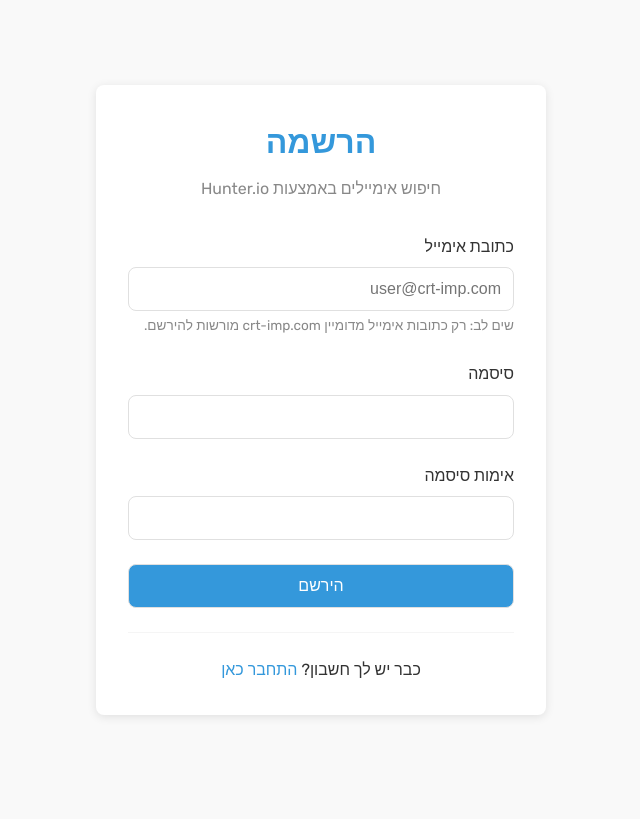
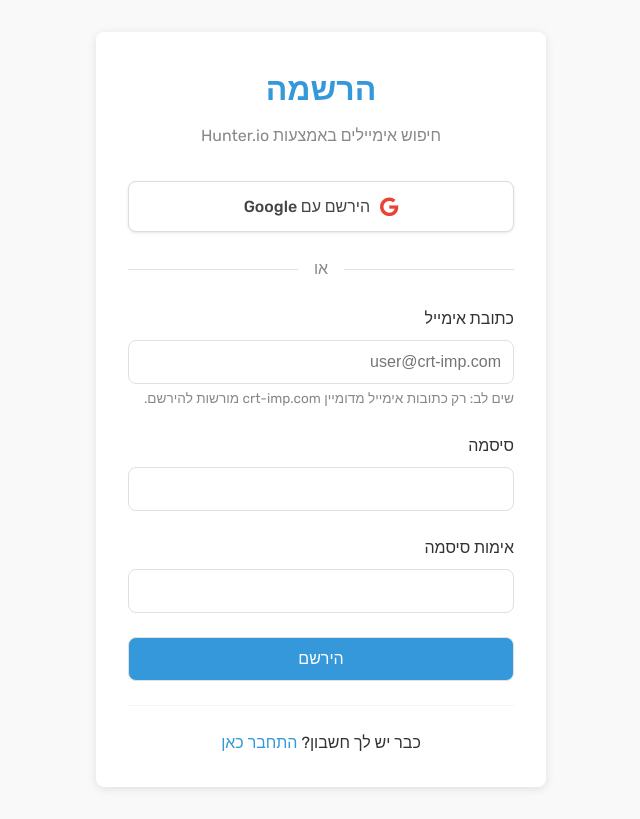
Before and after one commit to papadoc007/hunter-io-app-crt, a Flask app: page /register in a window 1280 px wide. Shown: the whole page, without its empty margins (319-959 px from the left). Before the commit the page ends 717 px from the top, so only its background shows below. Run offline with Flask 2, Linux system fonts and the light colour scheme; parts of the project's set-up code (start-up, migrations or seed data) failed here and were passed over.

Commit message:
הוספת תמיכה בהתחברות עם גוגל ועדכון קובץ vercel.json

```diff
--- a/app.py
+++ b/app.py
@@ -18,6 +18,10 @@
 from flask_wtf import FlaskForm
 from wtforms import StringField, PasswordField, BooleanField, SubmitField
 from wtforms.validators import DataRequired, Email, EqualTo, ValidationError
+from flask_dance.contrib.google import make_google_blueprint, google
+from flask_dance.consumer.storage.sqla import OAuthConsumerMixin, SQLAlchemyStorage
+from flask_dance.consumer import oauth_authorized
+from sqlalchemy.orm.exc import NoResultFound
 
 # טעינת משתני סביבה מקובץ .env
 load_dotenv()
@@ -40,16 +44,17 @@
 class User(UserMixin, db.Model):
     id = db.Column(db.Integer, primary_key=True)
     email = db.Column(db.String(120), unique=True, nullable=False)
-    password_hash = db.Column(db.String(200), nullable=False)
+    password_hash = db.Column(db.String(200), nullable=True)  # Nullable for OAuth users
     otp_secret = db.Column(db.String(32))
     otp_enabled = db.Column(db.Boolean, default=False)
     is_admin = db.Column(db.Boolean, default=False)
+    google_id = db.Column(db.String(100), unique=True, nullable=True)  # Google User ID
 
     def set_password(self, password):
         self.password_hash = generate_password_hash(password)
 
     def check_password(self, password):
-        return check_password_hash(self.password_hash, password)
+        return self.password_hash and check_password_hash(self.password_hash, password)
 
     def get_otp_uri(self):
         return pyotp.totp.TOTP(self.otp_secret).provisioning_uri(
@@ -59,6 +64,11 @@
 
     def verify_otp(self, otp):
         return pyotp.TOTP(self.otp_secret).verify(otp)
+
+# OAuth models
+class OAuth(OAuthConsumerMixin, db.Model):
+    user_id = db.Column(db.Integer, db.ForeignKey(User.id))
+    user = db.relationship(User)
 
 # מודל לשמירת היסטוריית חיפושים
 class SearchHistory(db.Model):
@@ -129,6 +139,19 @@
         db.session.add(admin_user)
         db.session.commit()
         print(f"משתמש מנהל נוצר: {admin_email}")
+
+# הגדרת Blueprint לגוגל
+google_blueprint = make_google_blueprint(
+    client_id=os.getenv("GOOGLE_CLIENT_ID"),
+    client_secret=os.getenv("GOOGLE_CLIENT_SECRET"),
+    scope=["profile", "email"],
+    redirect_url="/google-login/authorized"
+)
+
+app.register_blueprint(google_blueprint, url_prefix="/google-login")
+
+# הגדרת אחסון OAuth
+google_blueprint.storage = SQLAlchemyStorage(OAuth, db.session, user=current_user)
 
 # ניתוב ראשי - מעבר לדף הבית אם המשתמש מחובר, אחרת מעבר לדף ההתחברות
 @app.route('/')
@@ -323,5 +346,76 @@
     users = User.query.all()
     return render_template('admin_users.html', users=users)
 
+# ניתוב חדש להתחברות עם גוגל
+@app.route('/login-with-google')
+def login_with_google():
+    if current_user.is_authenticated:
+        return redirect(url_for('index'))
+
+    return redirect(url_for('google.login'))
+
+@oauth_authorized.connect_via(google_blueprint)
+def google_logged_in(blueprint, token):
+    if not token:
+        flash('התחברות עם גוגל נכשלה.', 'danger')
+        return False
+
+    resp = google.get('/oauth2/v1/userinfo')
+    if not resp.ok:
+        flash('לא ניתן לקבל פרטי משתמש מגוגל.', 'danger')
+        return False
+
+    google_info = resp.json()
+    google_user_id = google_info["id"]
+    google_email = google_info["email"]
+
+    # בדיקת דומיין
+    domain = google_email.split('@')[-1]
+    if domain != app.config['ALLOWED_DOMAIN'] and google_email != app.config['ADMIN_EMAIL']:
+        flash(f'רק כתובות אימייל מהדומיין {app.config["ALLOWED_DOMAIN"]} מורשות להירשם.', 'danger')
+        return False
+
+    # בדיקה אם המשתמש כבר קיים
+    try:
+        oauth = OAuth.query.filter_by(
+            provider=blueprint.name,
+            provider_user_id=google_user_id,
+        ).one()
+    except NoResultFound:
+        # לא נמצא ברשומות OAuth, בדיקה לפי אימייל
+        user = User.query.filter_by(email=google_email).first()
+        if not user:
+            # יצירת משתמש חדש
+            user = User(email=google_email, google_id=google_user_id)
+            user.otp_secret = pyotp.random_base32()
+
+            # אם זה המייל של המנהל, הופך אותו למנהל
+            if user.email == app.config['ADMIN_EMAIL']:
+                user.is_admin = True
+
+            db.session.add(user)
+            db.session.commit()
+        else:
+            # קישור המשתמש הקיים עם חשבון גוגל
+            user.google_id = google_user_id
+            db.session.commit()
+
+        # יצירת רשומת OAuth חדשה
+        oauth = OAuth(
+            provider=blueprint.name,
+            provider_user_id=google_user_id,
+            token=token,
+            user_id=user.id,
+        )
+        db.session.add(oauth)
+        db.session.commit()
+    else:
+        user = oauth.user
+
+    # התחברות המשתמש
+    login_user(user)
+    flash('התחברת בהצלחה עם גוגל!', 'success')
+    return False  # מניעת הפעלה אוטומטית של הפעולה
+
 if __name__ == '__main__':
     app.run(debug=True)
--- a/requirements.txt
+++ b/requirements.txt
@@ -10,3 +10,6 @@
 flask-wtf==1.0.0
 email-validator==1.1.3
 gunicorn==20.1.0
+authlib==1.2.0
+flask-dance==7.0.0
+requests-oauthlib==1.3.1
--- a/static/css/style.css
+++ b/static/css/style.css
@@ -718,3 +718,55 @@
     color: var(--dark-gray);
     font-size: 0.9rem;
 }
+
+/* התחברות עם גוגל */
+.social-login {
+    margin-bottom: 1.5rem;
+    text-align: center;
+}
+
+.google-btn {
+    display: flex;
+    align-items: center;
+    justify-content: center;
+    background-color: #ffffff;
+    color: #444;
+    border: 1px solid #ddd;
+    border-radius: var(--border-radius);
+    box-shadow: 0 1px 3px rgba(0, 0, 0, 0.1);
+    padding: 0.75rem;
+    transition: all 0.3s;
+    text-decoration: none;
+    font-weight: 500;
+    width: 100%;
+}
+
+.google-btn:hover {
+    background-color: #f5f5f5;
+    box-shadow: 0 2px 5px rgba(0, 0, 0, 0.2);
+}
+
+.google-btn i {
+    margin-left: 10px;
+    color: #ea4335;
+    font-size: 1.2rem;
+}
+
+.or-divider {
+    display: flex;
+    align-items: center;
+    text-align: center;
+    margin: 1.5rem 0;
+}
+
+.or-divider::before,
+.or-divider::after {
+    content: '';
+    flex: 1;
+    border-bottom: 1px solid var(--mid-gray);
+}
+
+.or-divider span {
+    padding: 0 1rem;
+    color: var(--dark-gray);
+}
--- a/templates/register.html
+++ b/templates/register.html
@@ -6,6 +6,7 @@
     <title>הרשמה - חיפוש Hunter.io</title>
     <link rel="stylesheet" href="{{ url_for('static', filename='css/style.css') }}">
     <link href="https://fonts.googleapis.com/css2?family=Rubik:wght@300;400;500;700&display=swap" rel="stylesheet">
+    <link rel="stylesheet" href="https://cdnjs.cloudflare.com/ajax/libs/font-awesome/5.15.3/css/all.min.css">
 </head>
 <body>
     <div class="auth-container">
@@ -20,6 +21,15 @@
                     {% endfor %}
                 {% endif %}
             {% endwith %}
+
+            <div class="social-login">
+                <a href="{{ url_for('login_with_google') }}" class="google-btn">
+                    <i class="fab fa-google"></i> הירשם עם Google
+                </a>
+                <div class="or-divider">
+                    <span>או</span>
+                </div>
+            </div>
 
             <form method="POST" action="{{ url_for('register') }}">
                 {{ form.hidden_tag() }}
```
Also changed, not shown: templates/login.html (+10 -0 lines), README.md, vercel.json.
